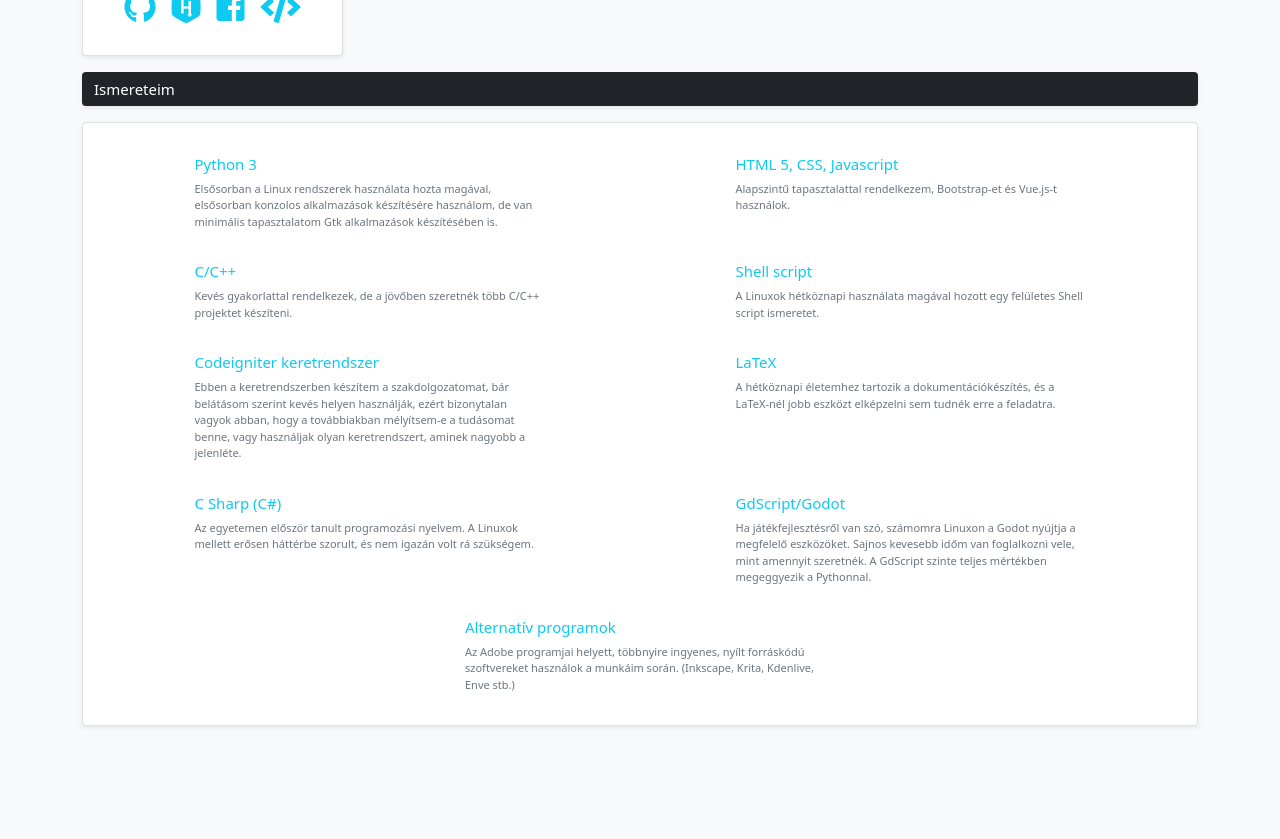
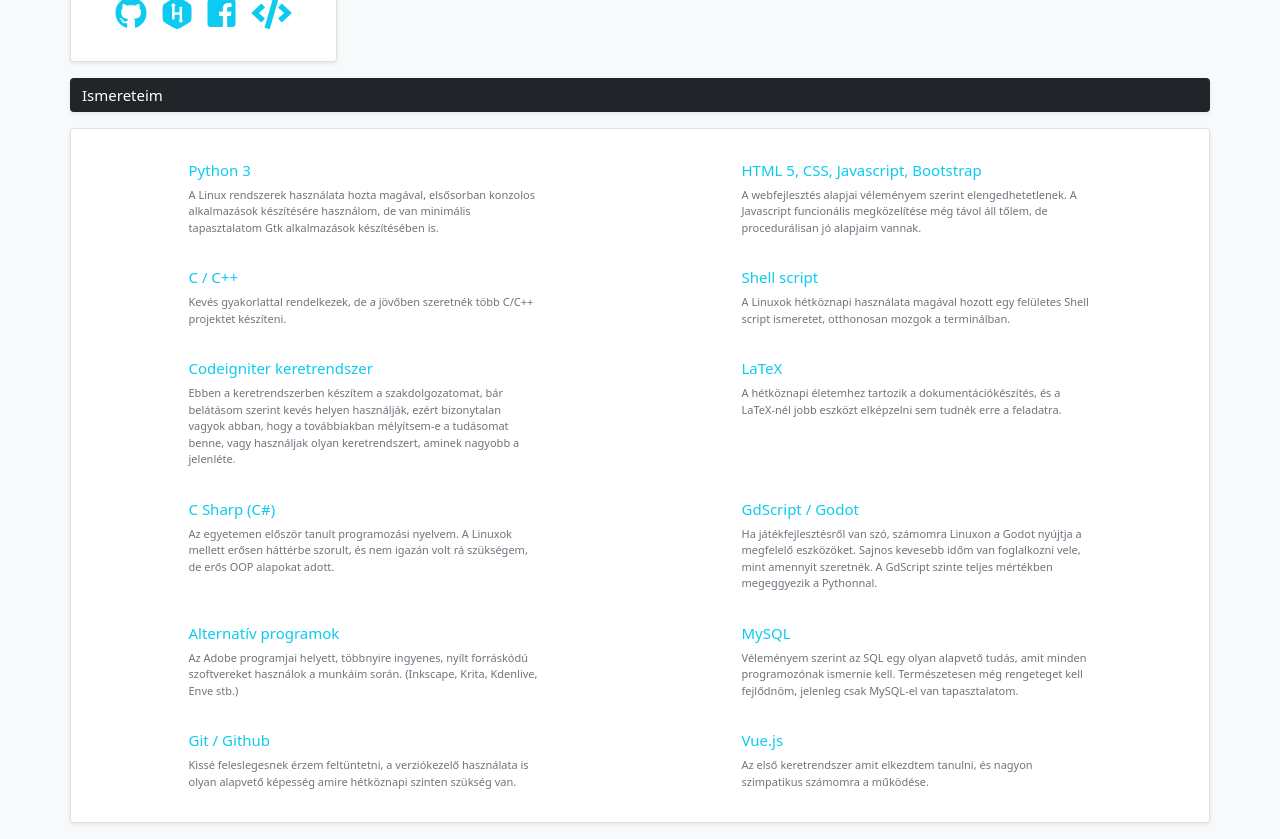
Before and after one commit to Gellifree/vue-portfolio, a Vue app: page / in a window 1280 px wide. Shown: the part 680-1519 px from the top of the page. Before the commit the page ends 1422 px from the top, so only its background shows below. Built offline with nearby package versions, Linux system fonts and the light colour scheme.

Commit message:
feat: simple navigation

```diff
--- a/src/App.vue
+++ b/src/App.vue
@@ -1,12 +1,27 @@
 <template>
-<Navbar/>
-  <div class="container mt-3">
+  <Navbar :param="param" @change="update_state" />
+  <div v-if="page_state == 0" class="mt-3">
     <BlockTitle title_text="Elérhetőségek"/>
     <BasicInformation/>
     <BlockTitle title_text="Rólam"/>
     <IntroductionBlock/>
     <BlockTitle title_text="Ismereteim"/>
     <Stack/>
+  </div>
+  <div v-else-if="page_state == 1" class="container mt-3">
+    <BlockTitle title_text="Önéletrajz"/>
+    <div class="container bg-white shadow-sm rounded mt-3 border p-1">
+      <p class="m-3 text-secondary">Az önéletrajzom PDF formátumban <a href="#">elérhető itt.</a></p>
+    </div>
+  </div>
+  <div v-else-if="page_state == 2" class="container mt-3">
+    <BlockTitle title_text="Projektek"/>
+  </div>
+  <div v-else-if="page_state == 3" class="container mt-3">
+    <BlockTitle title_text="Hobbi"/>
+  </div>
+  <div v-else class="container mt-3">
+    <BlockTitle title_text="ERROR 404"/>
   </div>
 </template>
 
@@ -29,6 +44,16 @@
     IntroductionBlock,
     Navbar,
     Stack
+  },
+  data() {
+    return {
+      page_state: 0
+    }
+  },
+  methods: {
+    update_state(e) {
+      this.page_state = e
+    }
   }
 }
 </script>
--- a/src/components/IntroductionBlock.vue
+++ b/src/components/IntroductionBlock.vue
@@ -1,4 +1,5 @@
 <template lang="html">
+  <div class="container mx-auto p-0">
     <div class="row">
       <div class="col-md-3">
       <PersonalCard/>
@@ -7,6 +8,8 @@
       <Introduction/>
       </div>
     </div>
+  </div>
+
 </template>
 
 <script>
--- a/src/components/Navbar.vue
+++ b/src/components/Navbar.vue
@@ -1,7 +1,7 @@
 <template lang="html">
   <nav class="navbar navbar-expand-md bg-dark navbar-dark px-3">
  <!-- Brand -->
- <a class="navbar-brand " href="">Kovács Norbert</a>
+ <a class="navbar-brand" href="#" @click.prevent="set_page_state(0)">Kovács Norbert</a>
 
  <!-- Toggler/collapsibe Button -->
  <button class="navbar-toggler" type="button" data-toggle="collapse" data-target="#collapsibleNavbar">
@@ -12,13 +12,13 @@
  <div class="collapse navbar-collapse" id="collapsibleNavbar">
    <ul class="navbar-nav">
      <li class="nav-item">
-       <a class="nav-link" href="#">Önéletrajz</a>
+       <a class="nav-link" href="#" @click.prevent="set_page_state(1)">Önéletrajz</a>
      </li>
      <li class="nav-item">
-       <a class="nav-link" href="#">Projektek</a>
+       <a class="nav-link" href="#" @click.prevent="set_page_state(2)">Projektek</a>
      </li>
      <li class="nav-item">
-       <a class="nav-link" href="#">Hobbi</a>
+       <a class="nav-link" href="#" @click.prevent="set_page_state(3)">Hobbi</a>
      </li>
    </ul>
  </div>
@@ -27,6 +27,12 @@
 
 <script>
 export default {
+  inject: [],
+  methods: {
+    set_page_state(param) {
+      this.$emit('change', param)
+    }
+  }
 }
 </script>
 
--- a/src/components/Stack.vue
+++ b/src/components/Stack.vue
@@ -1,5 +1,5 @@
 <template lang="html">
-  <div class="bg-white shadow-sm border p-3 rounded my-3 mx-0 row">
+  <div class="bg-white shadow-sm border p-3 rounded my-3 mx-auto row container">
     <div class="col mt-3" v-for="(value, key) in skills" :key="key">
       <StackBlock class="mx-auto" :stack_title="value.title" :stack_description="value.description"/>
     </div>
@@ -17,19 +17,19 @@
       skills: [
         {
           'title' : 'Python 3',
-          'description' : 'Elsősorban a Linux rendszerek használata hozta magával, elsősorban konzolos alkalmazások készítésére használom, de van minimális tapasztalatom Gtk alkalmazások készítésében is.'
+          'description' : 'A Linux rendszerek használata hozta magával, elsősorban konzolos alkalmazások készítésére használom, de van minimális tapasztalatom Gtk alkalmazások készítésében is.'
         },
         {
-          'title' : 'HTML 5, CSS, Javascript',
-          'description' : 'Alapszintű tapasztalattal rendelkezem, Bootstrap-et és Vue.js-t használok.'
+          'title' : 'HTML 5, CSS, Javascript, Bootstrap',
+          'description' : 'A webfejlesztés alapjai véleményem szerint elengedhetetlenek. A Javascript funcionális megközelítése még távol áll tőlem, de procedurálisan jó alapjaim vannak.'
         },
         {
-          'title' : 'C/C++',
+          'title' : 'C / C++',
           'description' : 'Kevés gyakorlattal rendelkezek, de a jövőben szeretnék több C/C++ projektet készíteni.'
         },
         {
           'title' : 'Shell script',
-          'description' : 'A Linuxok hétköznapi használata magával hozott egy felületes Shell script ismeretet.'
+          'description' : 'A Linuxok hétköznapi használata magával hozott egy felületes Shell script ismeretet, otthonosan mozgok a terminálban.'
         },
         {
           'title' : 'Codeigniter keretrendszer',
@@ -41,15 +41,27 @@
         },
         {
           'title' : 'C Sharp (C#)',
-          'description' : 'Az egyetemen először tanult programozási nyelvem. A Linuxok mellett erősen háttérbe szorult, és nem igazán volt rá szükségem.'
+          'description' : 'Az egyetemen először tanult programozási nyelvem. A Linuxok mellett erősen háttérbe szorult, és nem igazán volt rá szükségem, de erős OOP alapokat adott.'
         },
         {
-          'title' : 'GdScript/Godot',
+          'title' : 'GdScript / Godot',
           'description' : 'Ha játékfejlesztésről van szó, számomra Linuxon a Godot nyújtja a megfelelő eszközöket. Sajnos kevesebb időm van foglalkozni vele, mint amennyit szeretnék. A GdScript szinte teljes mértékben megeggyezik a Pythonnal.'
         },
         {
           'title' : 'Alternatív programok',
           'description' : 'Az Adobe programjai helyett, többnyire ingyenes, nyílt forráskódú szoftvereket használok a munkáim során. (Inkscape, Krita, Kdenlive, Enve stb.)'
+        },
+        {
+          'title' : 'MySQL',
+          'description' : 'Véleményem szerint az SQL egy olyan alapvető tudás, amit minden programozónak ismernie kell. Természetesen még rengeteget kell fejlődnöm, jelenleg csak MySQL-el van tapasztalatom.'
+        },
+        {
+          'title' : 'Git / Github',
+          'description' : 'Kissé feleslegesnek érzem feltüntetni, a verziókezelő használata is olyan alapvető képesség amire hétköznapi szinten szükség van.'
+        },
+        {
+          'title' : 'Vue.js',
+          'description' : 'Az első keretrendszer amit elkezdtem tanulni, és nagyon szimpatikus számomra a működése.'
         }
       ]
     }
```
Lines whose indentation alone changed are shown as unchanged.
